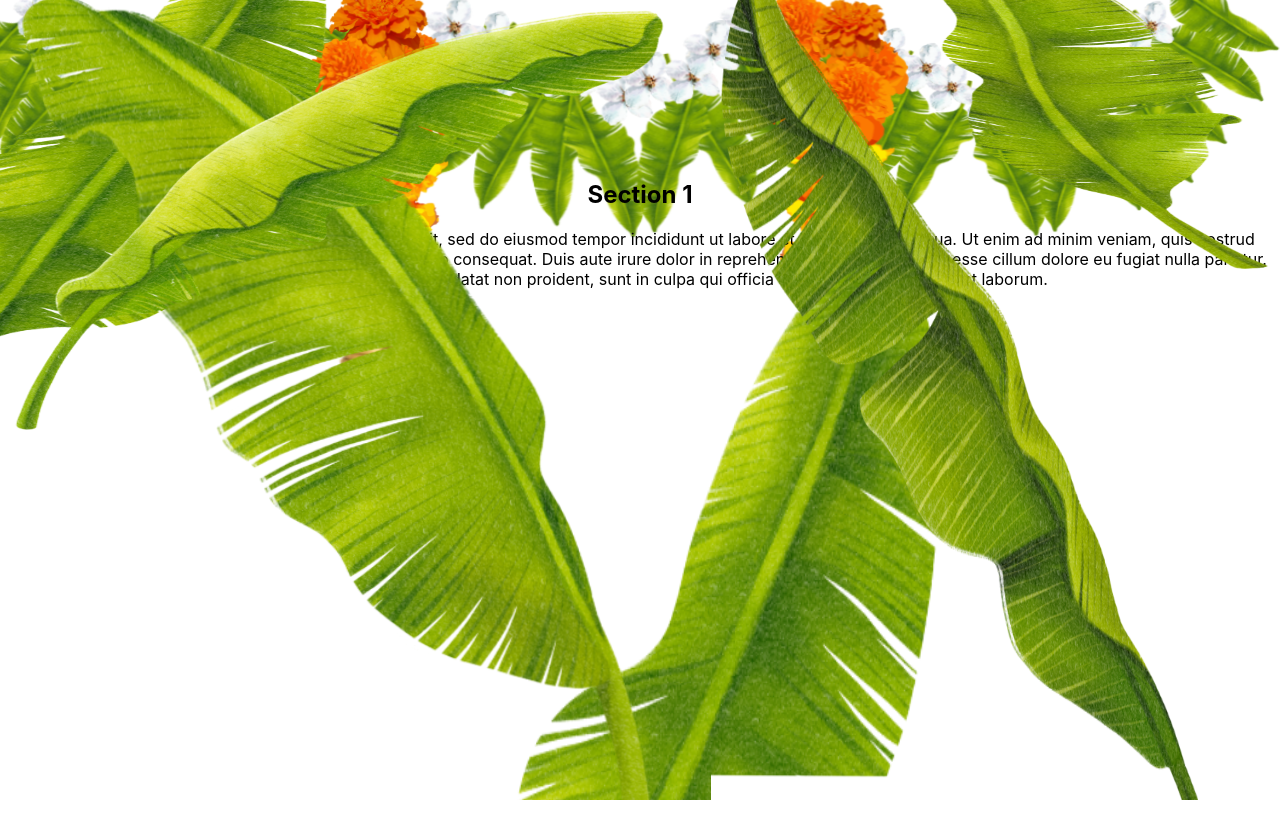
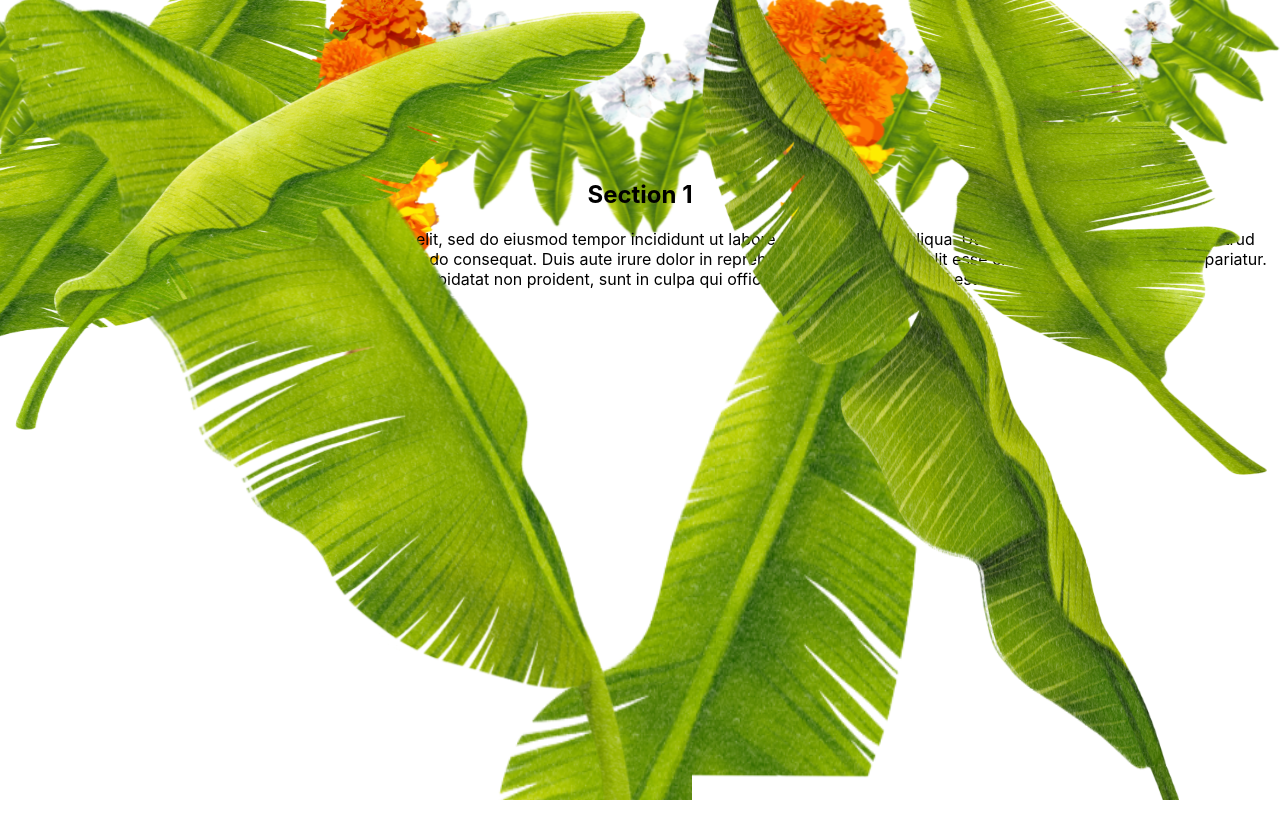
Before and after one commit to prachimore1/aniga, a React (Create React App) app: page / in a window 1280 px wide. Shown: the top 838 px of the page. Built offline with nearby package versions, Linux system fonts and the light colour scheme; the HTML template or start-up script is replaced by a standard one.

Commit message:
Updated height for ipad.

```diff
--- a/src/App.css
+++ b/src/App.css
@@ -180,7 +180,7 @@ video {
     -webkit-animation: swinging 7.5s ease-in-out forwards infinite;
     animation: swinging 7.5s ease-in-out alternate infinite;
     margin-left: -27vw;
-    height: 44vh;
+    height: 70vh;
     width: 31vw;
     padding-top: 2vh;
     z-index: -1;
```
